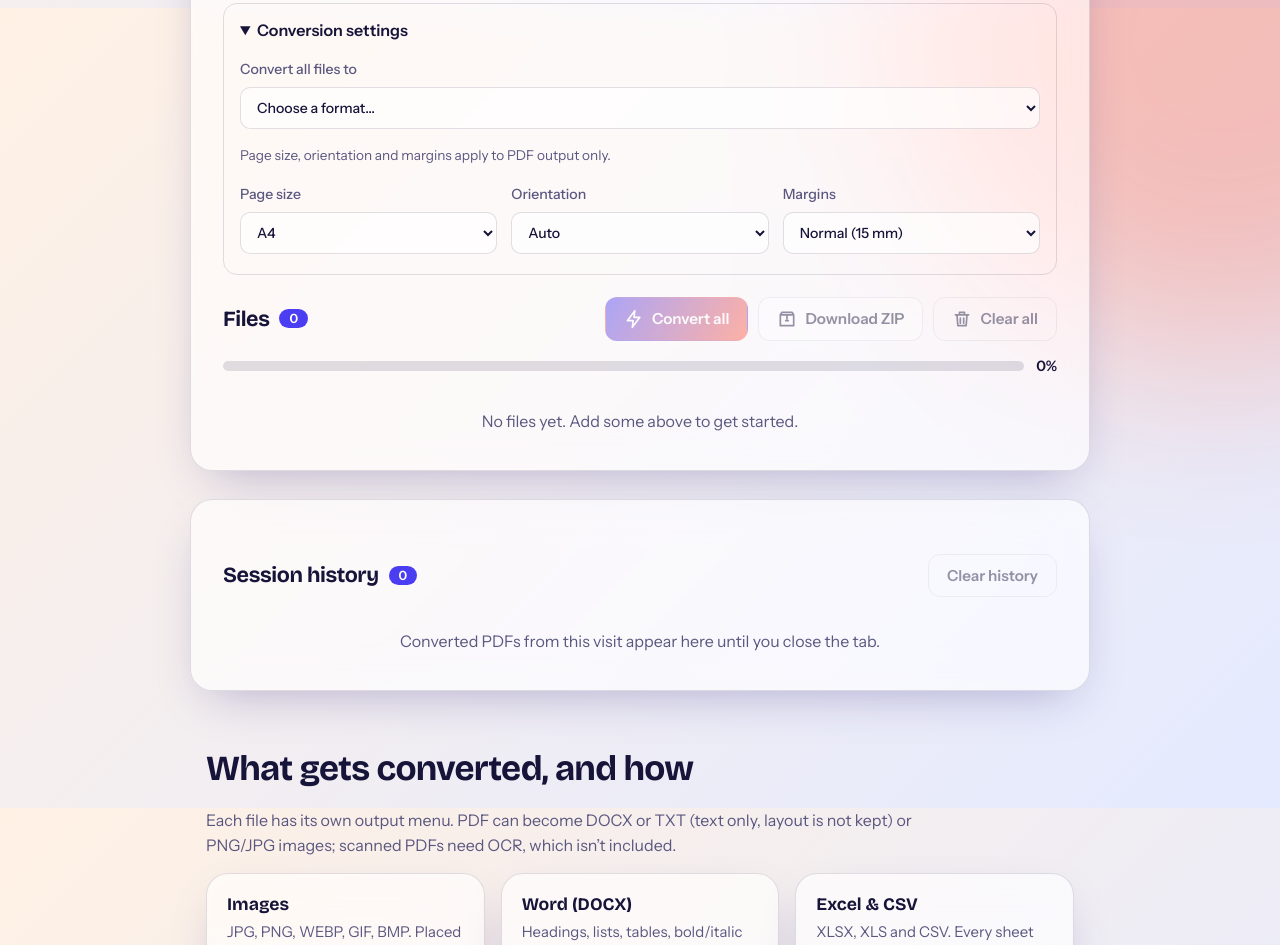
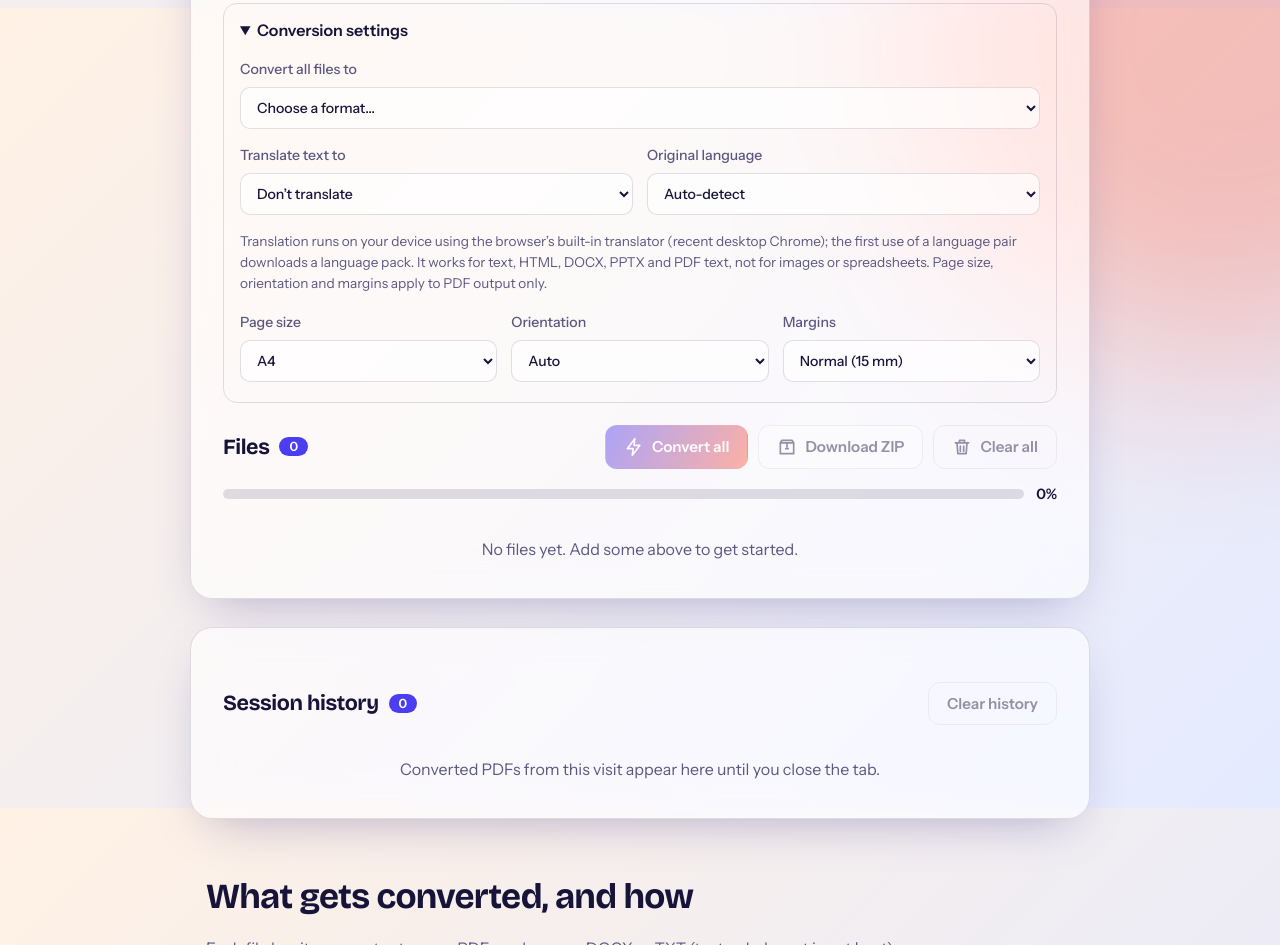
Before and after one commit to qvaras21-del/pdf-file, a plain HTML site: page index.html in a window 1280 px wide. Shown: the part 792-1737 px from the top of the page. Drawn offline with nearby package versions, Linux system fonts and the light colour scheme; a script that the page names is missing.

Commit message:
Update index.html

```diff
--- a/index.html
+++ b/index.html
@@ -58,7 +58,15 @@
           <select id="allTarget"><option value="">Choose a format…</option><option value="pdf">PDF</option><option value="docx">DOCX</option><option value="txt">TXT</option><option value="html">HTML</option><option value="xlsx">XLSX</option><option value="csv">CSV</option><option value="json">JSON</option><option value="png">PNG</option><option value="jpg">JPG</option><option value="webp">WEBP</option></select>
         </label>
       </div>
-      <p class="hint">Page size, orientation and margins apply to PDF output only.</p>
+      <div class="grid3" style="padding-top:0">
+        <label>Translate text to
+          <select id="trLang"><option value="">Don’t translate</option><option value="en">English</option><option value="ru">Русский</option><option value="uz">Oʻzbekcha</option><option value="tr">Türkçe</option><option value="de">Deutsch</option><option value="fr">Français</option><option value="es">Español</option><option value="it">Italiano</option><option value="pt">Português</option><option value="zh">中文</option><option value="ja">日本語</option><option value="ko">한국어</option><option value="ar">العربية</option><option value="hi">हिन्दी</option><option value="uk">Українська</option><option value="pl">Polski</option><option value="kk">Қазақша</option></select>
+        </label>
+        <label>Original language
+          <select id="trSrc"><option value="">Auto-detect</option><option value="en">English</option><option value="ru">Русский</option><option value="uz">Oʻzbekcha</option><option value="tr">Türkçe</option><option value="de">Deutsch</option><option value="fr">Français</option><option value="es">Español</option><option value="it">Italiano</option><option value="pt">Português</option><option value="zh">中文</option><option value="ja">日本語</option><option value="ko">한국어</option><option value="ar">العربية</option><option value="hi">हिन्दी</option><option value="uk">Українська</option><option value="pl">Polski</option><option value="kk">Қазақша</option></select>
+        </label>
+      </div>
+      <p class="hint">Translation runs on your device using the browser’s built-in translator (recent desktop Chrome); the first use of a language pair downloads a language pack. It works for text, HTML, DOCX, PPTX and PDF text, not for images or spreadsheets. Page size, orientation and margins apply to PDF output only.</p>
       <div class="grid3">
         <label>Page size
           <select id="size"><option value="a4">A4</option><option value="letter">Letter</option><option value="legal">Legal</option><option value="a3">A3</option><option value="a5">A5</option></select>
```
